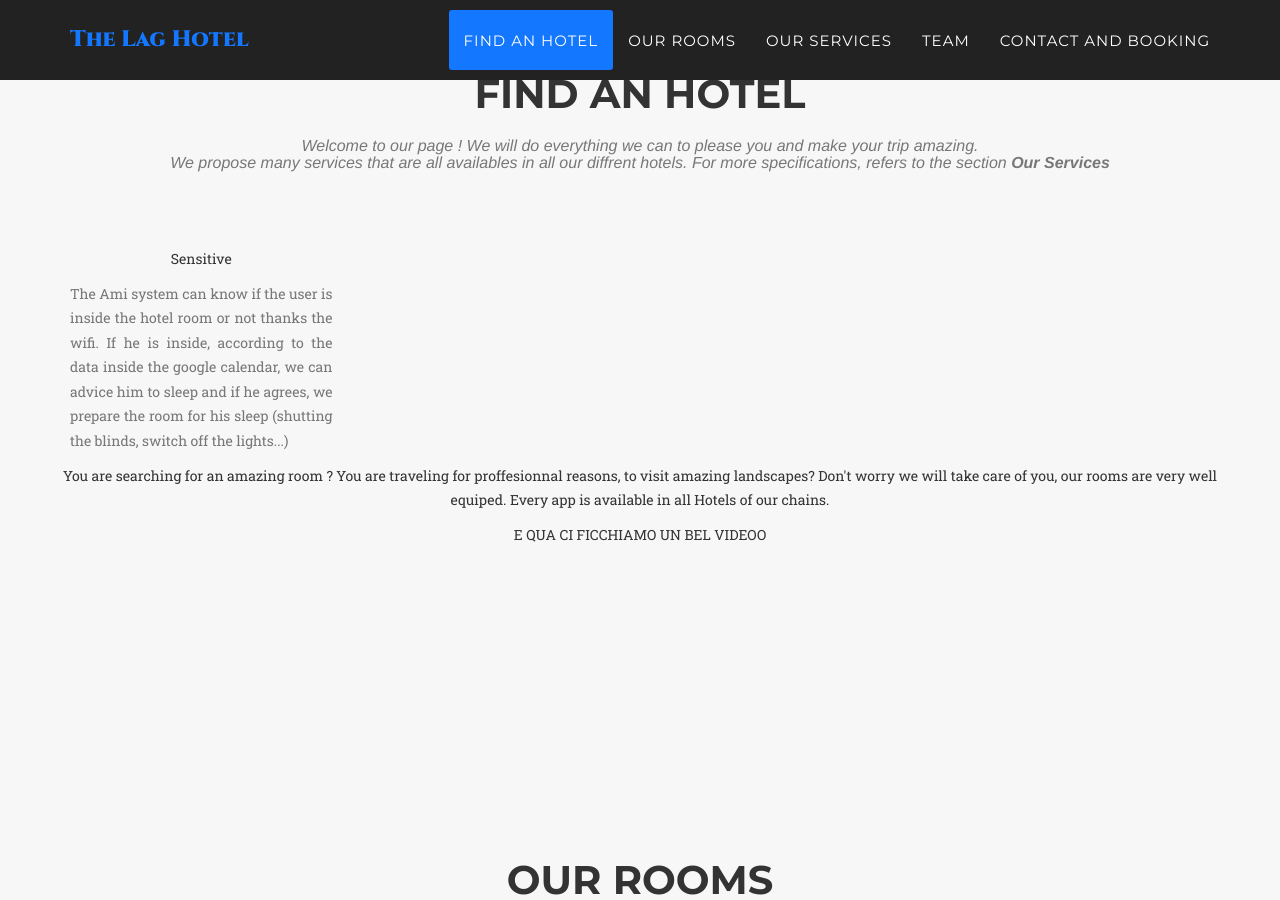
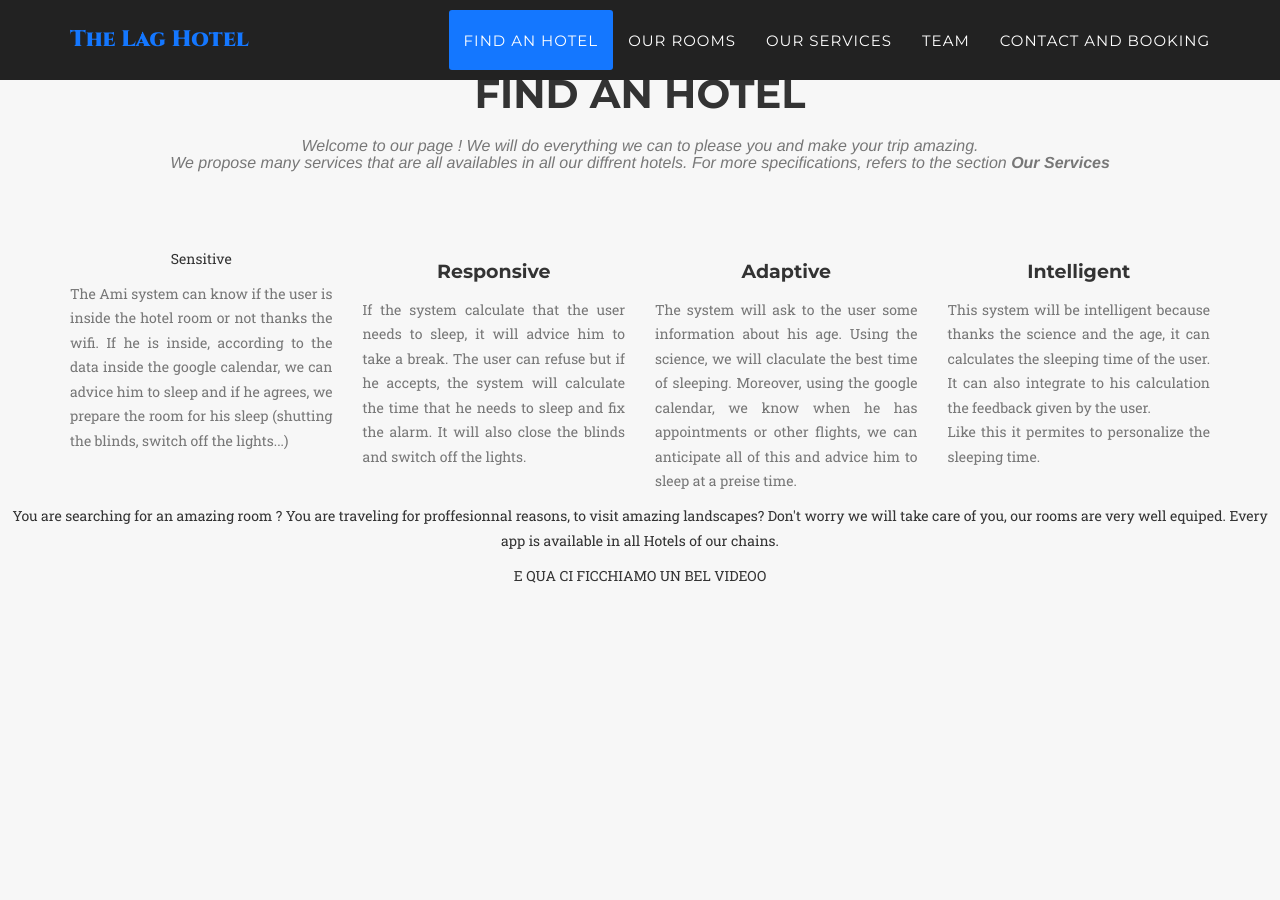
Before and after one commit to VincentGautier/Hotel-web-site, a Jekyll site: the page built from index.html, in a window 1280 px wide and 900 px high, scrolled down 836 px. Built offline with Jekyll 4.4.1, drawn with Linux system fonts in a browser that asks for light colours; some web fonts are replaced.

Commit message:
Update find_hotel.html

```diff
--- a/_includes/find_hotel.html
+++ b/_includes/find_hotel.html
@@ -27,6 +27,42 @@
           room for his sleep (shutting the blinds, switch
           off the lights...)</p>
         </div>
+           <div class="col-md-3">
+          <h4 class="service-heading">Responsive</h4>
+          <p class="text-muted" align="justify">
+            If the system calculate that the user needs
+            to sleep, it will advice him to take a break. The user can
+            refuse but if he accepts, the system will calculate the
+            time that he needs to sleep and fix the alarm. It will
+            also close the blinds and switch off the lights.</p>
+          </div>
+
+          <div class="col-md-3">
+
+
+            <h4 class="service-heading">Adaptive</h4>
+            <p class="text-muted" align="justify">
+              The system will ask to the user some
+              information about his age. Using the science, we will claculate
+              the best time of sleeping. Moreover, using the google calendar,
+              we know when he has appointments or other flights, we can
+              anticipate all of this and advice him to sleep at a preise time.</p>
+            </div>
+            <div class="col-md-3">
+
+
+
+              <h4 class="service-heading">Intelligent</h4>
+              <p class="text-muted" align="justify">
+                This system will be intelligent because thanks
+                the science and the age, it can calculates the sleeping time of
+                the user. It can also integrate to his calculation the feedback
+                given by the user.<br>
+                Like this it permites to personalize the
+                sleeping time.</p>
+              </div>
+            </div>
+          </div>
           <div class="row">
             <div class="col-lg-12 text-center">
 
```
